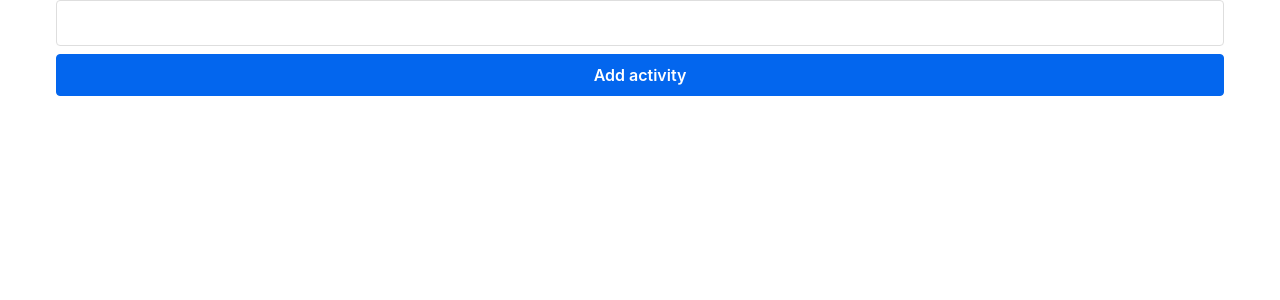
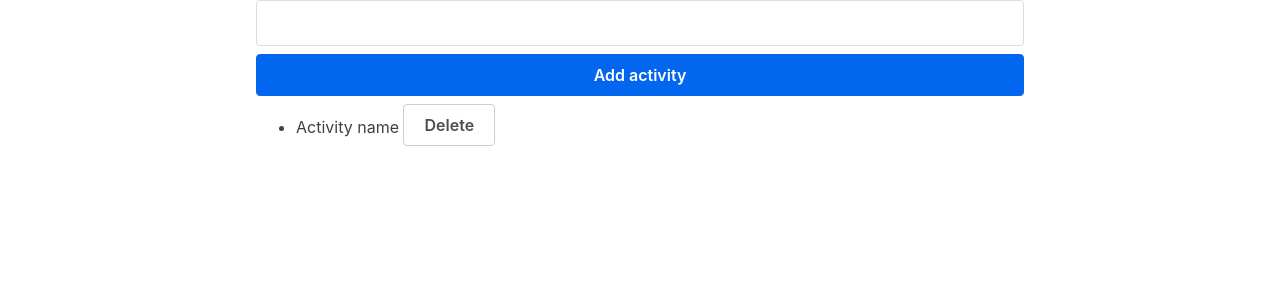
Before and after one commit to dustycl/todooly-react, a React (Create React App) app: page / in a window 1280 px wide. Shown: the top 300 px of the page. Built offline with nearby package versions, Linux system fonts and the light colour scheme.

Commit message:
Add Activity Component

```diff
--- a/src/App.js
+++ b/src/App.js
@@ -1,15 +1,27 @@
 import React, {Component} from 'react'
+
+const Activity = (props) => {
+  <li>
+    {props.activityName}
+    <button
+     className="muted-button"
+    >Delete</button>
+  </li>
+}
 
 class App extends Component {
   render() {
     return (
-      <div class="container">
+      <div class="small-container">
         <form className="flex">
           <input
            type="text"
            ></input>
           <button className="full-button">Add activity</button>
         </form>
+        <ul>
+          <li>Activity name <button className="muted-button">Delete</button></li>
+        </ul>
       </div>
     )
   }
```
